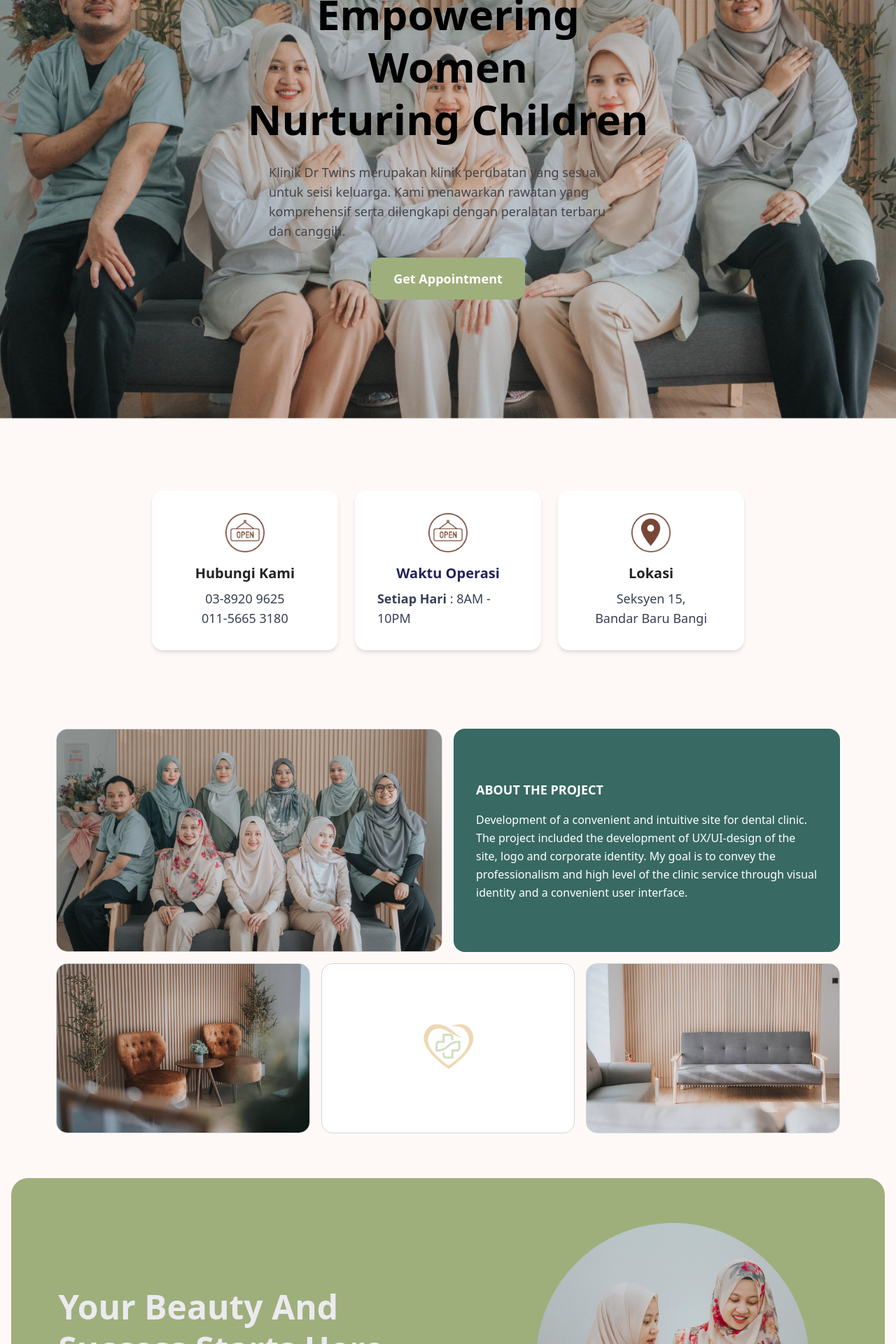
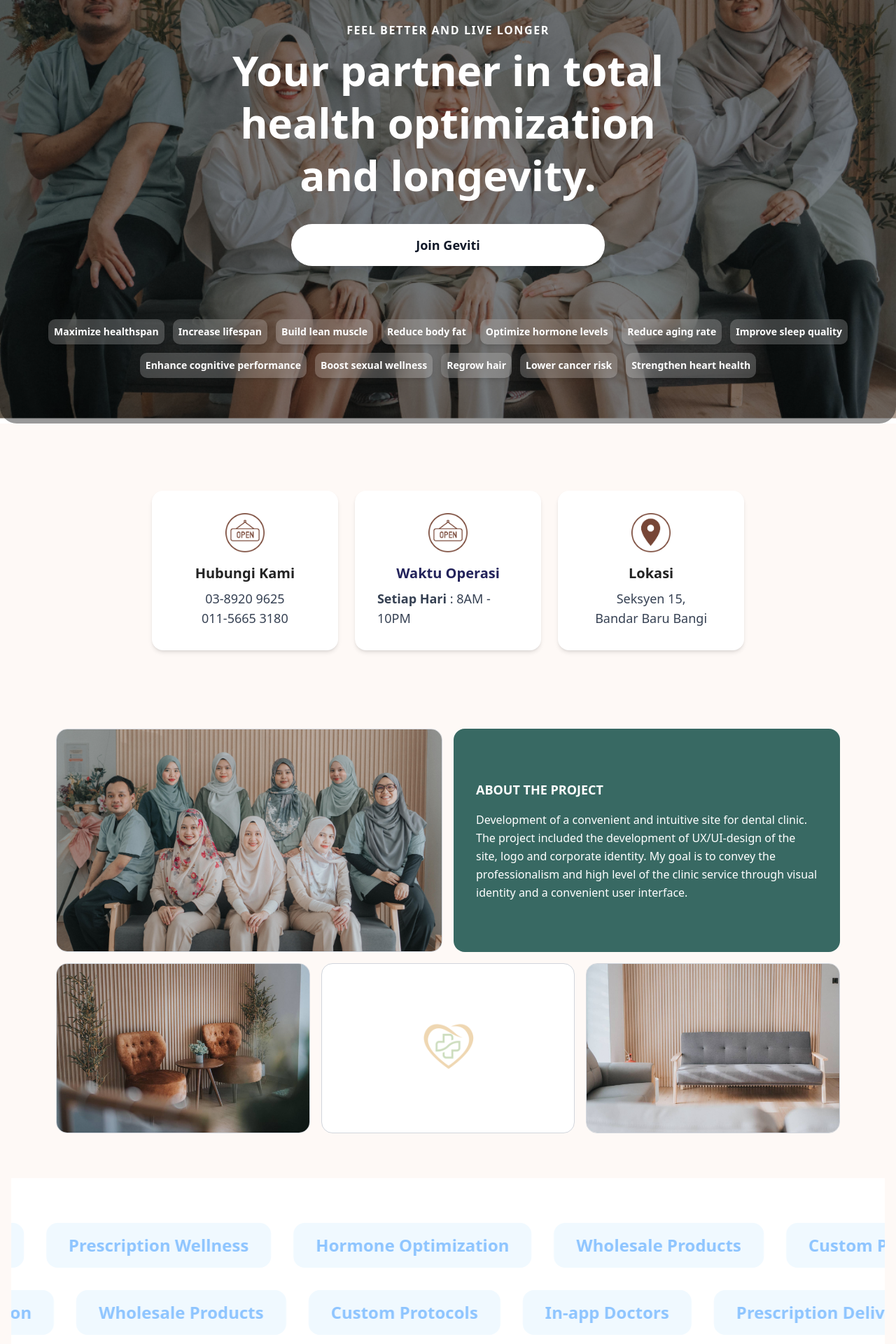
Before and after one commit to aizuddinahmd/the-wellnest, a Next.js app: page / in a window 1280 px wide. Shown: the part 260-2180 px from the top of the page at 70% size. Built offline with nearby package versions, Linux system fonts and the light colour scheme.

Commit message:
added functionality

```diff
--- a/package.json
+++ b/package.json
@@ -9,6 +9,7 @@
     "lint": "next lint"
   },
   "dependencies": {
+    "@radix-ui/react-separator": "^1.1.7",
     "@radix-ui/react-slot": "^1.2.2",
     "animate.css": "^4.1.1",
     "class-variance-authority": "^0.7.1",
--- a/src/app/globals.css
+++ b/src/app/globals.css
@@ -122,3 +122,36 @@
     @apply bg-background text-foreground;
   }
 }
+@keyframes infinite-scroll {
+  0% {
+    transform: translateX(0);
+  }
+  100% {
+    transform: translateX(-100%);
+  }
+}
+
+.animate-infinite-scroll {
+  animation: infinite-scroll 30s linear infinite;
+  /* Adjust 20s to make it faster or slower */
+  will-change: transform;
+}
+
+@keyframes infinite-scroll-reverse {
+  0% {
+    transform: translateX(-100%);
+  }
+  100% {
+    transform: translateX(0);
+  }
+}
+
+.animate-infinite-scroll-reverse {
+  animation: infinite-scroll-reverse 30s linear infinite;
+  will-change: transform;
+}
+
+.animate-infinite-scroll:hover,
+.animate-infinite-scroll-reverse:hover {
+  animation-play-state: paused;
+}
--- a/src/app/page.tsx
+++ b/src/app/page.tsx
@@ -8,19 +8,25 @@
 // import Hero2 from "@/components/Hero2";
 // import Hero3 from "@/components/Hero3";
 // import Testimonial from "@/components/Testimonial";
-import Services3 from "@/components/Services3";
+// import Services3 from "@/components/Services3";
 import AboutUs from "@/components/AboutUs";
 import ListofTestimonials from "../components/ListofTestimonials";
 // import Hero from "@/components/hero";
 // import Hero2 from "@/components/Hero2";
 import Footer from "@/components/Footer";
 import AboutUs2 from "@/components/AboutUs2";
-import Hero3 from "@/components/Hero3";
+// import Hero4 from "@/components/hero4";
+import MovingSign from "@/components/MovingSign";
+// import Hero3 from "@/components/Hero3";
+import Hero4 from "@/components/hero4";
+
 export default function Home() {
   return (
     <>
       <Navbar />
-      <Hero3 />
+      {/* <Hero3 /> */}
+
+      <Hero4 />
       <main className="flex flex-col items-center justify-center min-h-screen bg-[#fef9f6] px-4 py-12">
         {/* <Hero /> */}
         {/* <Hero2 /> */}
@@ -29,8 +35,9 @@
         {/* <Services2 /> */}
         {/* <Services3 /> */}
         <AboutUs />
+        <MovingSign />
         <FeaturesRight />
-        <FeaturesLeft />
+        {/* <FeaturesLeft /> */}
         <AboutUs2 />
         <ListofTestimonials />
         <Footer />
--- a/src/components/Hero3.tsx
+++ b/src/components/Hero3.tsx
@@ -6,6 +6,21 @@
 export default function Hero3() {
   const [isScrolled, setIsScrolled] = useState(false);
   const heroRef = useRef<HTMLDivElement>(null);
+
+  const tags = [
+    "Maximize healthspan",
+    "Increase lifespan",
+    "Build lean muscle",
+    "Reduce body fat",
+    "Optimize hormone levels",
+    "Reduce aging rate",
+    "Improve sleep quality",
+    "Enhance cognitive performance",
+    "Boost sexual wellness",
+    "Regrow hair",
+    "Lower cancer risk",
+    "Strengthen heart health",
+  ];
 
   useEffect(() => {
     const handleScroll = () => {
@@ -25,38 +40,50 @@
   return (
     <section
       ref={heroRef}
-      className="relative w-full h-screen flex flex-col items-center justify-center bg-[#fef9f6] overflow-hidden"
+      className={`relative md:h-screen h-full flex flex-col justify-start lg:justify-center bg-[#fef9f6] overflow-hidden transition-all duration-800 ease-in-out
+          ${isScrolled ? "scale-95" : "scale-100"}
+        `}
     >
       {/* Background image absolutely positioned */}
       <div
         className={`
-          hidden md:block absolute inset-0 z-0 h-full w-full transition-all duration-800 ease-in-out
-          ${isScrolled ? "scale-90" : "scale-100"}
-        `}
+          absolute inset-0 z-0 md:h-full h-screen w-full`}
       >
         <Image
           src={`/hero-1.png`}
           alt="Hero Curve"
           fill
-          className={`object-cover h-full w-full ${
+          className={`object-cover h-full w-full md:h-full md:w-full ${
             isScrolled ? "rounded-3xl" : "rounded-none"
           }`}
         />
+        {/* Dark overlay for readability */}
+        <div className="absolute inset-0 bg-black/40 rounded-3xl" />
       </div>
       {/* Content centered and above the image */}
-      <div className="relative z-10 flex flex-col gap-6 px-8 py-16 max-w-2xl items-center">
-        <h1 className="text-4xl md:text-6xl font-extrabold leading-tight text-[black] bg-clip-text text-center">
+      <div className="relative z-10 flex flex-col gap-6 md:px-8 lg:py-16 w-full md:max-w-2xl md:mx-12 px-4">
+        <h2 className="text-base md:text-lg font-semibold text-[#44454a] max-w-lg">
+          Feel better and live longer
+        </h2>
+        <h1 className="text-xl md:text-6xl font-extrabold leading-tight text-[black] bg-clip-text text-left">
           Empowering Women<span className="block">Nurturing Children</span>
         </h1>
-        <p className="text-lg text-[#44454a] max-w-lg">
-          Klinik Dr Twins merupakan klinik perubatan yang sesuai untuk seisi
-          keluarga. Kami menawarkan rawatan yang komprehensif serta dilengkapi
-          dengan peralatan terbaru dan canggih.
-        </p>
+
         <button className="bg-[#9eaf7c] text-white rounded-xl px-8 py-4 text-lg font-semibold w-fit hover:bg-[#a97a3a] transition-colors">
           Get Appointment
         </button>
       </div>
+      {/* Tags overlay at the bottom of the hero section */}
+      <div className="md:absolute bottom-16 py-4 left-1/2 -translate-x-1/2 md:flex-row md:flex md:flex-wrap justify-center gap-4 px-4 w-sm lg:w-6xl xl:w-7xl z-20">
+        {tags.map((tag) => (
+          <span
+            key={tag}
+            className="bg-transparent text-white rounded-2xl px-6 py-2 text-sm font-medium shadow-md backdrop-blur-sm whitespace-nowrap"
+          >
+            {tag}
+          </span>
+        ))}
+      </div>
     </section>
   );
 }
--- a/src/components/ListofTestimonials.tsx
+++ b/src/components/ListofTestimonials.tsx
@@ -71,7 +71,7 @@
             ))}
           </CarouselContent>
           <CarouselPrevious />
-          <CarouselNext />
+          <CarouselNext className="hidden md:block" />
         </Carousel>
       </div>
     </section>
--- /dev/null
+++ b/src/components/MovingSign.tsx
@@ -0,0 +1,60 @@
+export default function MovingSign() {
+  const tags1 = [
+    "Automated Diagnostics",
+    "Automated Bloodwork",
+    "Platform Access",
+    "Advanced Diagnostics",
+    "Personal Health Coach",
+    "Prescription Wellness",
+    "Hormone Optimization",
+    "Wholesale Products",
+    "Custom Protocols",
+    "In-app Doctors",
+    "Prescription Delivery",
+    "Healthcare Consultation",
+
+    // ...add more as needed
+  ];
+
+  //   const tags2 = [
+  //     "Automated Diagnostics",
+  //     "Automated Bloodwork",
+  //     "Platform Access",
+  //     "Advanced Diagnostics",
+  //     "Personal Health Coach",
+  //     "Prescription Wellness",
+  //     "Hormone Optimization",
+  //     "Wholesale Products",
+  //     "Custom Protocols",
+  //     "In-app Doctors",
+  //     // ...add more as needed
+  //   ];
+
+  return (
+    <section className="w-full py-16 bg-white">
+      <div className="flex-col w-full inline-flex flex-nowrap overflow-hidden gap-8">
+        {[0, 1, 2].map((_, i) => (
+          <ul
+            key={i}
+            className={`flex items-center justify-center ${
+              i === 1
+                ? "animate-infinite-scroll-reverse"
+                : "animate-infinite-scroll"
+            }`}
+            aria-hidden={i > 0 ? "true" : undefined}
+          >
+            {tags1.map((tag, idx) =>
+              tag ? (
+                <li key={tag + idx} className="mx-4">
+                  <span className="inline-block rounded-2xl bg-sky-50 text-blue-300 px-8 py-4 text-2xl font-semibold whitespace-nowrap hover:bg-black hover:text-white transition-all duration-300">
+                    {tag}
+                  </span>
+                </li>
+              ) : null
+            )}
+          </ul>
+        ))}
+      </div>
+    </section>
+  );
+}
--- /dev/null
+++ b/src/components/hero4.tsx
@@ -0,0 +1,94 @@
+"use client";
+
+import Image from "next/image";
+import { useEffect, useRef, useState } from "react";
+
+export default function Hero4() {
+  const [isScrolled, setIsScrolled] = useState(false);
+  const heroRef = useRef<HTMLDivElement>(null);
+
+  useEffect(() => {
+    const handleScroll = () => {
+      if (!heroRef.current) return;
+
+      const scrollPosition = window.scrollY;
+      const heroHeight = heroRef.current.offsetHeight;
+      const shrinkThreshold = heroHeight * 0.2; // Start shrinking after 30% of scroll
+
+      setIsScrolled(scrollPosition > shrinkThreshold);
+    };
+
+    window.addEventListener("scroll", handleScroll);
+    return () => window.removeEventListener("scroll", handleScroll);
+  }, []);
+
+  return (
+    <>
+      <section
+        ref={heroRef}
+        className={`relative h-full md:h-screen w-full overflow-hidden duration-800 ease-in-out
+          ${isScrolled ? "scale-95" : "scale-100"}
+        `}
+      >
+        {/* Background image */}
+        <Image
+          src="/hero-1.png"
+          alt="Hero Curve"
+          fill
+          priority
+          className={`object-cover h-full w-full ${
+            isScrolled ? "rounded-3xl" : "rounded-none"
+          }`}
+        />
+        {/* Dark overlay for readability */}
+        <div className="absolute md:rounded-3xl rounded-none inset-0 bg-black/40" />
+
+        {/* Content */}
+        <div className="relative z-10 flex flex-col h-full justify-between">
+          {/* Main content */}
+          <main className="flex flex-col items-center justify-center flex-1 px-4 text-center">
+            <h2 className="text-white font-semibold tracking-widest text-xs md:text-base mb-2 uppercase">
+              FEEL BETTER AND LIVE LONGER
+            </h2>
+            <h1 className="text-white font-extrabold text-3xl md:text-6xl leading-tight mb-8 max-w-2xl">
+              Your partner in total health optimization and longevity.
+            </h1>
+            <div className="flex flex-col gap-4 w-full max-w-md">
+              <button className="bg-white text-gray-900 rounded-full px-8 py-4 text-lg font-semibold w-full shadow-lg hover:bg-gray-100 transition-colors">
+                Join Geviti
+              </button>
+            </div>
+          </main>
+        </div>
+      </section>
+      {/* Pill-shaped tags: static below hero on mobile, absolute overlay on desktop */}
+      <div
+        className={`relative flex bg-black/90 md:bg-transparent flex-col items-start md:items-center gap-4 px-2 py-6 md:py-6 w-full md:absolute md:bottom-0 md:left-1/2 md:-translate-x-1/2 md:flex-row md:flex-wrap md:justify-center md:gap-3 md:px-4 md:pb-0 md:w-4xl lg:w-7xl md:z-20 transition-all duration-800 ease-in-out
+          ${isScrolled ? "scale-95" : "scale-100"}
+        `}
+      >
+        {[
+          "Maximize healthspan",
+          "Increase lifespan",
+          "Build lean muscle",
+          "Reduce body fat",
+          "Optimize hormone levels",
+          "Reduce aging rate",
+          "Improve sleep quality",
+          "Enhance cognitive performance",
+          "Boost sexual wellness",
+          "Regrow hair",
+          "Lower cancer risk",
+          "Strengthen heart health",
+        ].map((tag) => (
+          <span
+            key={tag}
+            className=" bg-white/20 text-white rounded-lg px-2 py-2 text-sm font-semibold shadow-md backdrop-blur-md text-center"
+          >
+            {tag}
+          </span>
+        ))}
+      </div>
+    </>
+  );
+}
--- /dev/null
+++ b/src/components/ui/separator.tsx
@@ -0,0 +1,28 @@
+"use client"
+
+import * as React from "react"
+import * as SeparatorPrimitive from "@radix-ui/react-separator"
+
+import { cn } from "@/lib/utils"
+
+function Separator({
+  className,
+  orientation = "horizontal",
+  decorative = true,
+  ...props
+}: React.ComponentProps<typeof SeparatorPrimitive.Root>) {
+  return (
+    <SeparatorPrimitive.Root
+      data-slot="separator-root"
+      decorative={decorative}
+      orientation={orientation}
+      className={cn(
+        "bg-border shrink-0 data-[orientation=horizontal]:h-px data-[orientation=horizontal]:w-full data-[orientation=vertical]:h-full data-[orientation=vertical]:w-px",
+        className
+      )}
+      {...props}
+    />
+  )
+}
+
+export { Separator }
```
Also changed, not shown: src/components/FeaturesLeft.tsx (+36 -18 lines), src/components/FeaturesRight.tsx (+35 -18 lines), 1 other file (tests, documents, lock files or other folders).
